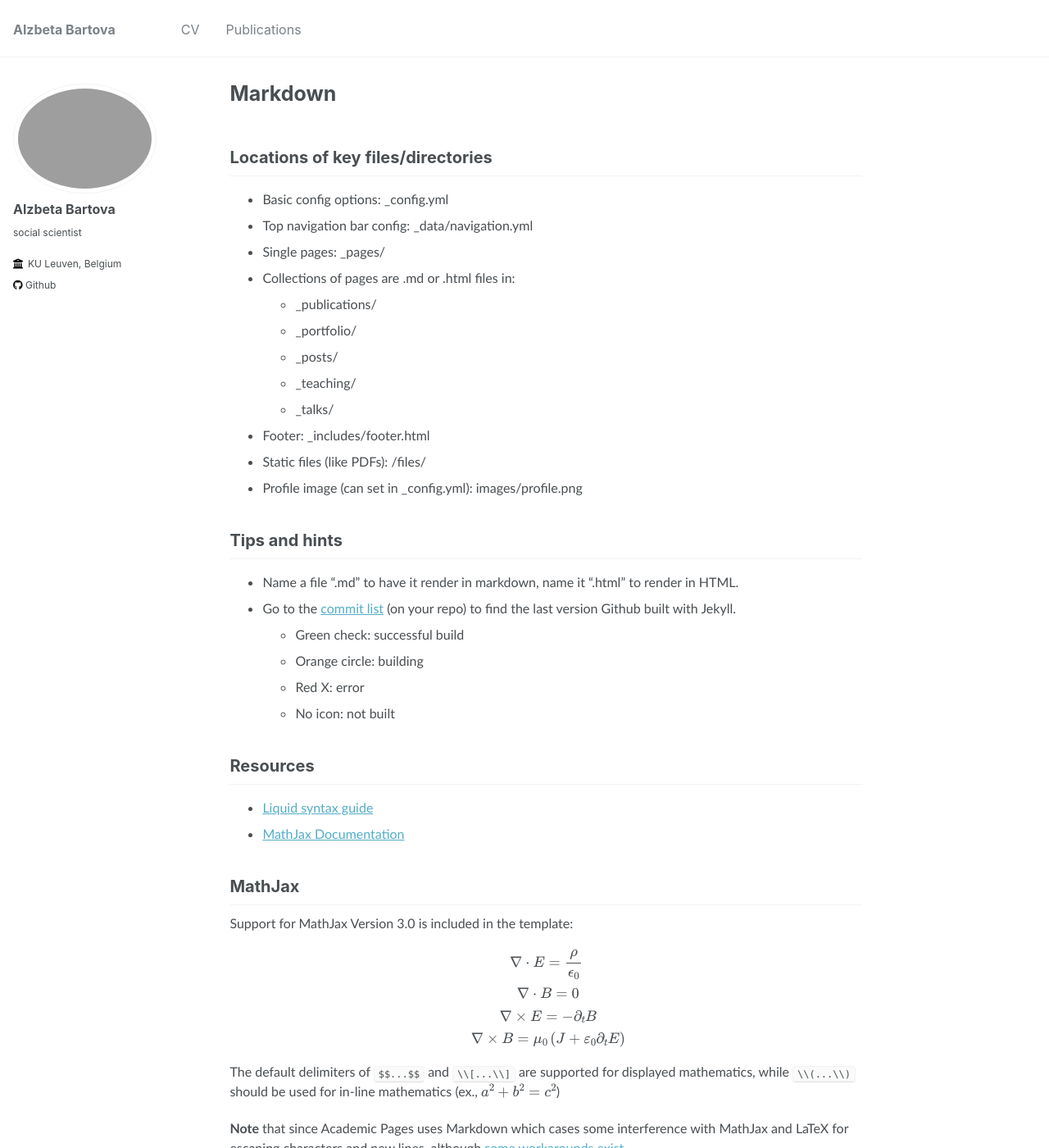
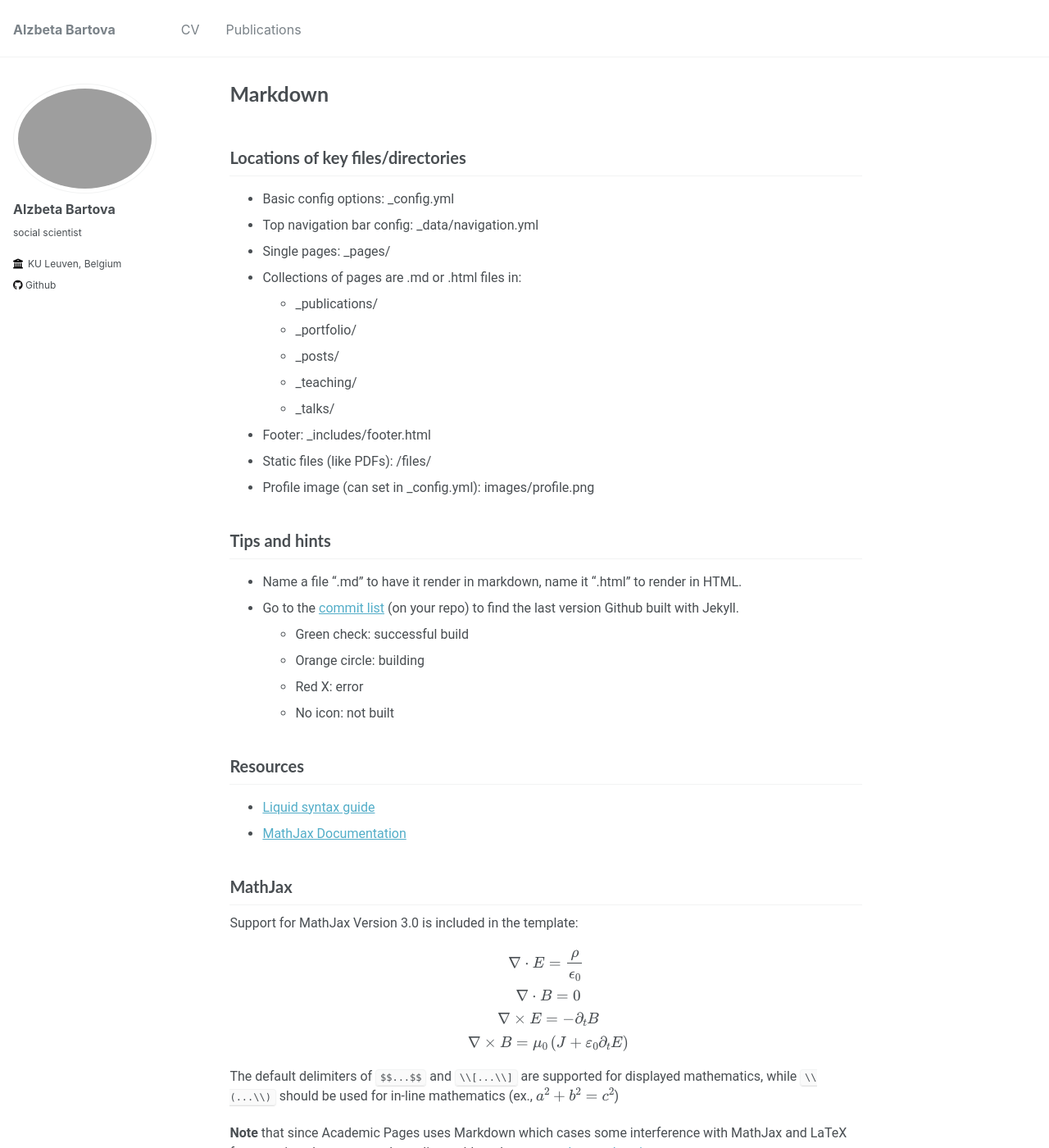
Before and after one commit to alzbetab/alzbetab.github.io, a Jekyll site: the page built from _pages/markdown.md, in a window 1280 px wide and 1400 px high. Shown: the whole window at 82% size. Built offline with Jekyll 4.4.1, drawn with Linux system fonts in a browser that asks for light colours.

Commit message:
lato & roboto

```diff
--- a/_sass/_variables.scss
+++ b/_sass/_variables.scss
@@ -28,8 +28,8 @@ $bodoni                     : "Bodoni MT", serif;
 $calisto                    : "Calisto MT", serif;
 $garamond                   : Garamond, serif;
 
-$global-font-family         : "Gill Sans", sans-serif; // $sans-serif;
-$header-font-family         : $sans-serif;
+$global-font-family         : "Roboto", sans-serif; // $sans-serif;
+$header-font-family         : "Lato"; // $sans-serif
 $caption-font-family        : $serif;
 
 /* type scale */
```
